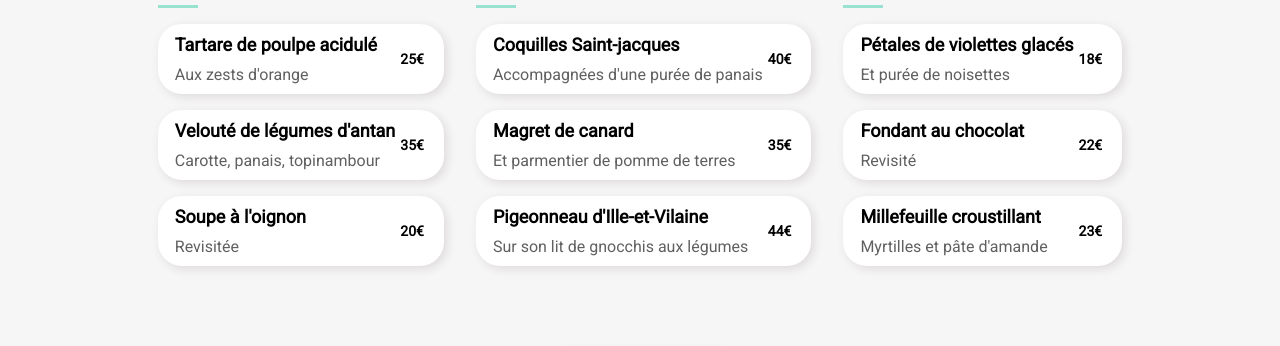
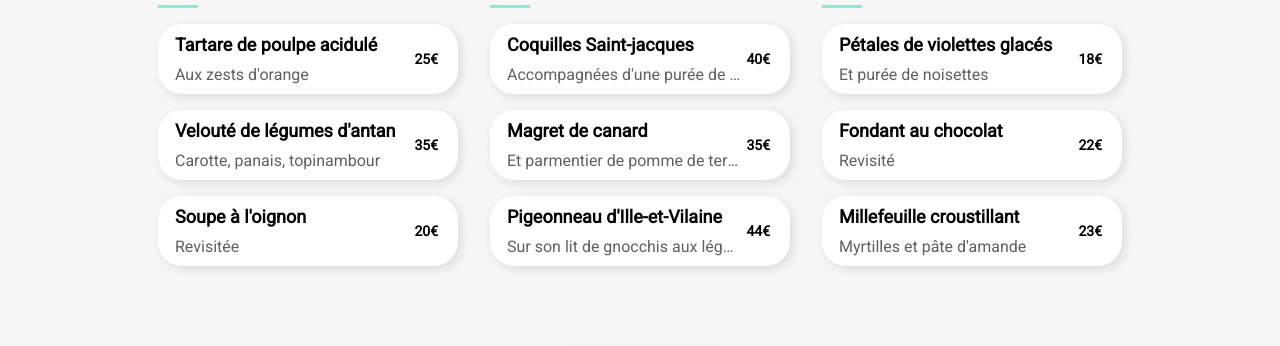
Before and after one commit to anaiscrenier/projet-3, a plain HTML site: page menu/a_la_française.html in a window 1280 px wide. Shown: the part 407-753 px from the top of the page. Drawn offline with nearby package versions, Linux system fonts and the light colour scheme; a web font is replaced by a local one.

```diff
--- a/asset/css/style.css
+++ b/asset/css/style.css
@@ -385,7 +385,8 @@ a{
 }
 
 .titre_menu1{
-    width: 100%;
+    flex-grow: 1;
+    width: 120px;
     padding: 0 0 0 12px;
 }
 .titre_menu1 h2{
@@ -602,7 +603,9 @@ ul li {
         flex-wrap: wrap;
         justify-content: center;
     }
-
+ .menu{
+     width: 300px;
+ }
 }
 
 
```
